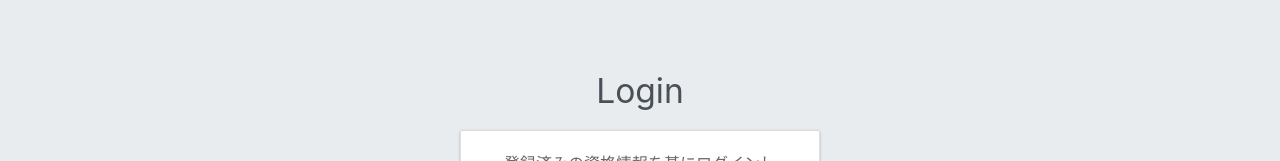
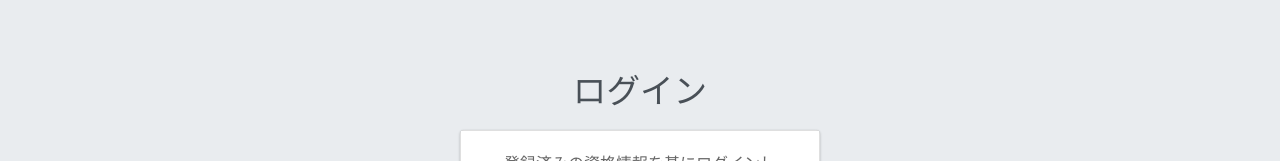
Before and after one commit to sho327/sample, a plain HTML site: page login.html in a window 1280 px wide. Shown: the part 128-289 px from the top of the page. Drawn offline with nearby package versions, Linux system fonts and the light colour scheme.

Commit message:
login.html を更新

```diff
--- a/login.html
+++ b/login.html
@@ -185,7 +185,7 @@
                     <!-- <b>Admin</b>
                     Lte -->
                     <!-- <b>Sample</b> -->
-                    <b>Login</b>
+                    <b>ログイン</b>
                     <!-- app -->
                 </a>
             </div>
```
